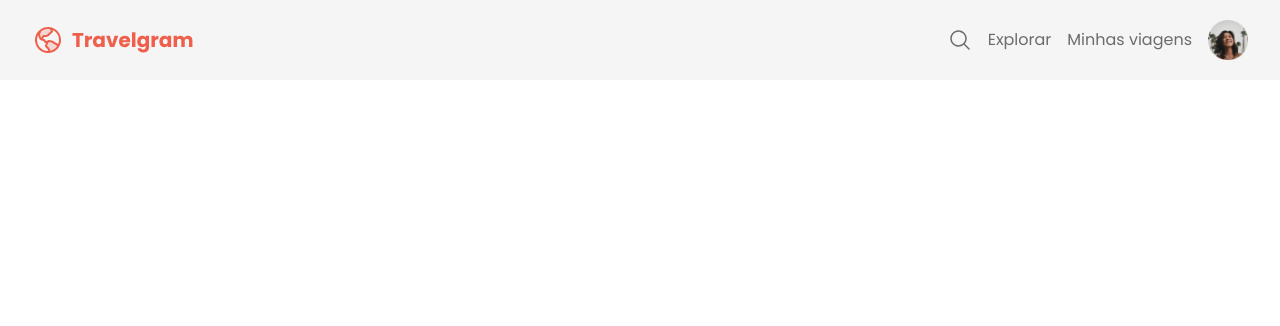
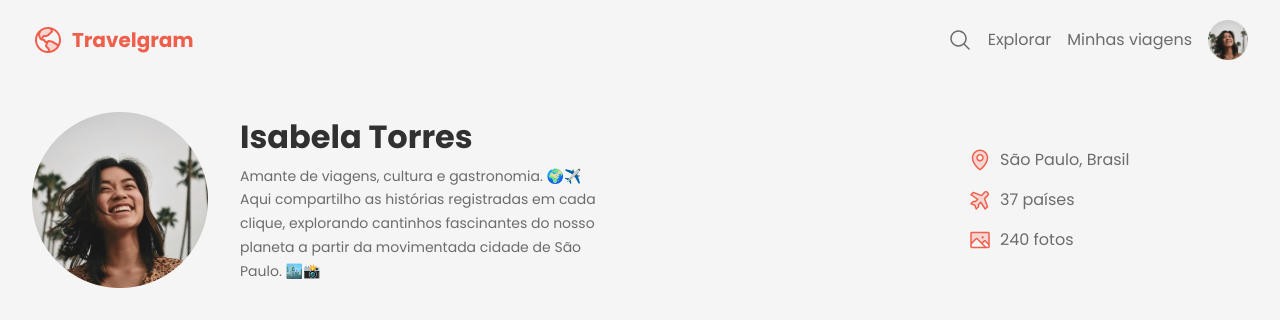
Before and after one commit to giovanigirardi/Travelgram, a plain HTML site: page index.html in a window 1280 px wide. Drawn offline with Linux system fonts and the light colour scheme; files whose address does not match are found by name.

Commit message:
feat: :sparkles: added about section

```diff
--- a/index.html
+++ b/index.html
@@ -40,5 +40,37 @@
         </ul>
       </nav>
     </header>
+
+    <main>
+      <section id="about" class="bg-surface-color">
+        <div class="container">
+          <div id="profile">
+            <img src="assets/Profile pic.png" alt="Imagem de Isabela Torres" />
+            <div>
+              <h1>Isabela Torres</h1>
+              <p>
+                Amante de viagens, cultura e gastronomia. 🌍✈️ Aqui compartilho as histórias registradas em cada clique,
+                explorando cantinhos fascinantes do nosso planeta a partir da movimentada cidade de São Paulo. 🏙️📸
+              </p>
+            </div>
+          </div>
+
+          <ul id="info">
+            <li>
+              <img src="assets/icons/MapPin.svg" alt="Ícone de pino de mapa" />
+              <span>São Paulo, Brasil</span>
+            </li>
+            <li>
+              <img src="assets/icons/AirplaneTilt.svg" alt="Ícone de avião" />
+              <span>37 países</span>
+            </li>
+            <li>
+              <img src="assets/icons/Image.svg" alt="Ícone de imagem" />
+              <span>240 fotos</span>
+            </li>
+          </ul>
+        </div>
+      </section>
+    </main>
   </body>
 </html>
--- /dev/null
+++ b/styles/about.css
@@ -0,0 +1,44 @@
+#about {
+  padding-block: 32px;
+}
+
+#about .container {
+  display: flex;
+  justify-content: space-between;
+  align-items: center;
+}
+
+#profile {
+  display: flex;
+  align-items: center;
+  gap: 32px;
+}
+
+#profile > div {
+  width: 356px;
+}
+
+#profile h1 {
+  font: var(--text-lg);
+  color: var(--text-color-primary);
+  margin-bottom: 8px;
+}
+
+#profile p {
+  font: var(--text-md);
+}
+
+#info {
+  display: flex;
+  flex-direction: column;
+  gap: 16px;
+
+  width: 280px;
+  list-style: none;
+}
+
+#info li {
+  display: flex;
+  align-items: center;
+  gap: 8px;
+}
--- a/styles/global.css
+++ b/styles/global.css
@@ -17,7 +17,7 @@
 
   --font-family: "Poppins", sans-serif;
   --text-lg: bold 32px/1.25 var(--font-family);
-  --text-md: 14px/1.75 var(--font-family);
+  --text-md: 14px/1.7 var(--font-family);
   --text-sm: 12px/1.7 var(--font-family);
   --text: 16px/1.5 var(--font-family);
 }
--- a/styles/index.css
+++ b/styles/index.css
@@ -1,2 +1,3 @@
 @import url("./global.css");
 @import url("./nav.css");
+@import url("./about.css");
```
